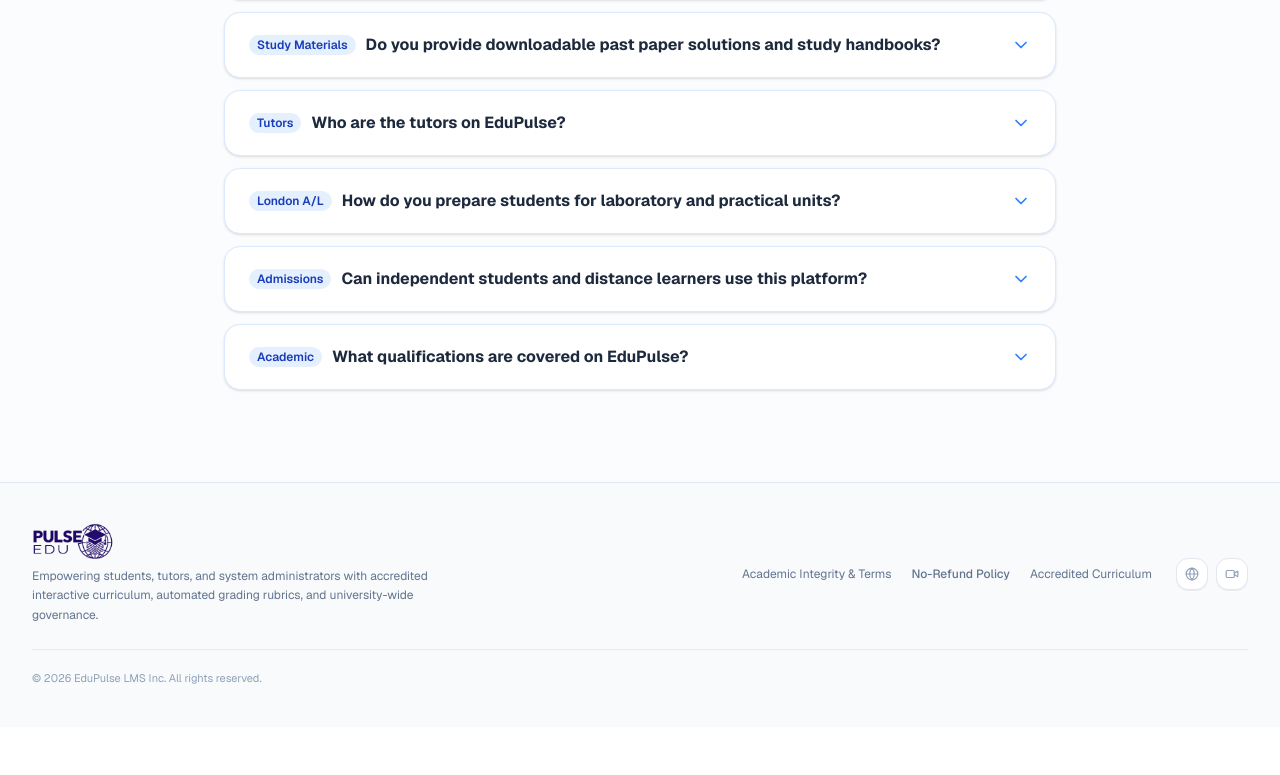
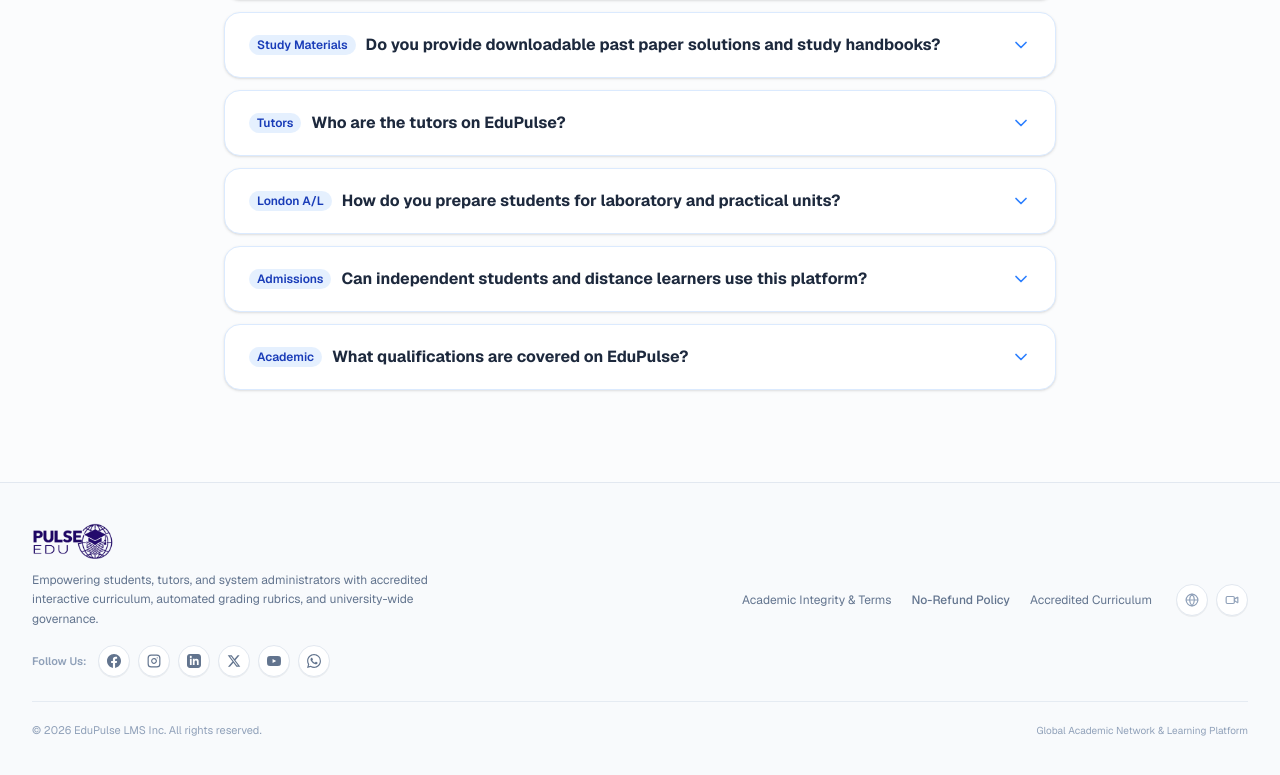
Before and after one commit to yashan223/lms, a Next.js app: page / in a window 1280 px wide. Shown: the part 2602-3377 px from the top of the page. Before the commit the page ends 3329 px from the top, so only its background shows below. Built offline with nearby package versions, Linux system fonts and the light colour scheme; no server answers; the database is empty; what @next/env would draw is missing.

Commit message:
feat(footer): add social media links and branded icons

```diff
--- a/components/layout/Footer.tsx
+++ b/components/layout/Footer.tsx
@@ -4,12 +4,77 @@ import React from "react";
 import Link from "next/link";
 import { Globe, Video } from "lucide-react";
 
+const SOCIAL_LINKS = [
+  {
+    name: "Facebook",
+    href: "https://facebook.com",
+    icon: (props: React.SVGProps<SVGSVGElement>) => (
+      <svg viewBox="0 0 24 24" fill="currentColor" {...props}>
+        <path d="M24 12.073c0-6.627-5.373-12-12-12s-12 5.373-12 12c0 5.99 4.388 10.954 10.125 11.854v-8.385H7.078v-3.47h3.047V9.43c0-3.007 1.792-4.669 4.533-4.669 1.312 0 2.686.235 2.686.235v2.953H15.83c-1.491 0-1.956.925-1.956 1.874v2.25h3.328l-.532 3.47h-2.796v8.385C19.612 23.027 24 18.062 24 12.073z" />
+      </svg>
+    ),
+    hoverClass: "hover:text-[#1877F2] hover:border-[#1877F2]/40 hover:bg-blue-50/50",
+  },
+  {
+    name: "Instagram",
+    href: "https://instagram.com",
+    icon: (props: React.SVGProps<SVGSVGElement>) => (
+      <svg viewBox="0 0 24 24" fill="none" stroke="currentColor" strokeWidth="2" strokeLinecap="round" strokeLinejoin="round" {...props}>
+        <rect width="20" height="20" x="2" y="2" rx="5" ry="5" />
+        <path d="M16 11.37A4 4 0 1 1 12.63 8 4 4 0 0 1 16 11.37z" />
+        <line x1="17.5" x2="17.51" y1="6.5" y2="6.5" />
+      </svg>
+    ),
+    hoverClass: "hover:text-[#E4405F] hover:border-[#E4405F]/40 hover:bg-pink-50/50",
+  },
+  {
+    name: "LinkedIn",
+    href: "https://linkedin.com",
+    icon: (props: React.SVGProps<SVGSVGElement>) => (
+      <svg viewBox="0 0 24 24" fill="currentColor" {...props}>
+        <path d="M19 0h-14c-2.761 0-5 2.239-5 5v14c0 2.761 2.239 5 5 5h14c2.762 0 5-2.239 5-5v-14c0-2.761-2.238-5-5-5zm-11 19h-3v-11h3v11zm-1.5-12.268c-.966 0-1.75-.79-1.75-1.764s.784-1.764 1.75-1.764 1.75.79 1.75 1.764-.783 1.764-1.75 1.764zm13.5 12.268h-3v-5.604c0-3.368-4-3.113-4 0v5.604h-3v-11h3v1.765c1.396-2.586 7-2.777 7 2.476v6.759z" />
+      </svg>
+    ),
+    hoverClass: "hover:text-[#0A66C2] hover:border-[#0A66C2]/40 hover:bg-blue-50/50",
+  },
+  {
+    name: "X (Twitter)",
+    href: "https://x.com",
+    icon: (props: React.SVGProps<SVGSVGElement>) => (
+      <svg viewBox="0 0 24 24" fill="currentColor" {...props}>
+        <path d="M18.244 2.25h3.308l-7.227 8.26 8.502 11.24H16.17l-5.214-6.817L4.99 21.75H1.68l7.73-8.835L1.254 2.25H8.08l4.713 6.231zm-1.161 17.52h1.833L7.084 4.126H5.117z" />
+      </svg>
+    ),
+    hoverClass: "hover:text-slate-900 hover:border-slate-400 hover:bg-slate-100/60",
+  },
+  {
+    name: "YouTube",
+    href: "https://youtube.com",
+    icon: (props: React.SVGProps<SVGSVGElement>) => (
+      <svg viewBox="0 0 24 24" fill="currentColor" {...props}>
+        <path d="M23.498 6.186a3.016 3.016 0 0 0-2.122-2.136C19.505 3.545 12 3.545 12 3.545s-7.505 0-9.377.505A3.017 3.017 0 0 0 .502 6.186C0 8.07 0 12 0 12s0 3.93.502 5.814a3.016 3.016 0 0 0 2.122 2.136c1.871.505 9.376.505 9.376.505s7.505 0 9.377-.505a3.015 3.015 0 0 0 2.122-2.136C24 15.93 24 12 24 12s0-3.93-.502-5.814zM9.545 15.568V8.432L15.818 12l-6.273 3.568z" />
+      </svg>
+    ),
+    hoverClass: "hover:text-[#FF0000] hover:border-[#FF0000]/40 hover:bg-red-50/50",
+  },
+  {
+    name: "WhatsApp",
+    href: "https://wa.me",
+    icon: (props: React.SVGProps<SVGSVGElement>) => (
+      <svg viewBox="0 0 24 24" fill="currentColor" {...props}>
+        <path d="M17.472 14.382c-.297-.149-1.758-.867-2.03-.967-.273-.099-.471-.148-.67.15-.197.297-.767.966-.94 1.164-.173.199-.347.223-.644.075-.297-.15-1.255-.463-2.39-1.475-.883-.788-1.48-1.761-1.653-2.059-.173-.297-.018-.458.13-.606.134-.133.298-.347.446-.52.149-.174.198-.298.298-.497.099-.198.05-.371-.025-.52-.075-.149-.669-1.612-.916-2.207-.242-.579-.487-.5-.669-.51-.173-.008-.371-.01-.57-.01-.198 0-.52.074-.792.372-.272.297-1.04 1.016-1.04 2.479 0 1.462 1.065 2.875 1.213 3.074.149.198 2.096 3.2 5.077 4.487.709.306 1.262.489 1.694.625.712.227 1.36.195 1.871.118.571-.085 1.758-.719 2.006-1.413.248-.694.248-1.289.173-1.413-.074-.124-.272-.198-.57-.347m-5.421 7.403h-.004a9.87 9.87 0 01-5.031-1.378l-.361-.214-3.741.982.998-3.648-.235-.374a9.86 9.86 0 01-1.51-5.26c.001-5.45 4.436-9.884 9.888-9.884 2.64 0 5.122 1.03 6.988 2.898a9.825 9.825 0 012.893 6.994c-.003 5.45-4.437 9.89-9.884 9.89m8.413-18.297A11.815 11.815 0 0012.05 0C5.495 0 .16 5.335.157 11.892c0 2.096.547 4.142 1.588 5.945L.057 24l6.305-1.654a11.882 11.882 0 005.683 1.448h.005c6.554 0 11.89-5.335 11.893-11.893a11.821 11.821 0 00-3.48-8.413z" />
+      </svg>
+    ),
+    hoverClass: "hover:text-[#25D366] hover:border-[#25D366]/40 hover:bg-emerald-50/50",
+  },
+];
+
 export function Footer() {
   return (
     <footer className="bg-slate-50 border-t border-slate-200 text-slate-600">
       <div className="max-w-7xl mx-auto px-4 sm:px-6 lg:px-8 py-8 sm:py-10">
         <div className="flex flex-col md:flex-row md:items-center justify-between gap-6">
-          <div className="space-y-2 max-w-md">
+          <div className="space-y-3 max-w-md">
             <Link href="/" className="inline-flex items-center gap-2 group">
               <img
                 src="/logo-wide.png"
@@ -20,6 +85,26 @@ export function Footer() {
             <p className="text-xs text-slate-500 leading-relaxed">
               Empowering students, tutors, and system administrators with accredited interactive curriculum, automated grading rubrics, and university-wide governance.
             </p>
+            {/* Social media links */}
+            <div className="flex items-center gap-2 pt-1 flex-wrap">
+              <span className="text-[11px] font-semibold text-slate-400 mr-1">Follow Us:</span>
+              {SOCIAL_LINKS.map((item) => {
+                const Icon = item.icon;
+                return (
+                  <a
+                    key={item.name}
+                    href={item.href}
+                    target="_blank"
+                    rel="noreferrer"
+                    className={`w-8 h-8 rounded-xl bg-white border border-slate-200 text-slate-500 flex items-center justify-center transition-all shadow-2xs hover:scale-105 ${item.hoverClass}`}
+                    aria-label={item.name}
+                    title={item.name}
+                  >
+                    <Icon className="w-3.5 h-3.5" />
+                  </a>
+                );
+              })}
+            </div>
           </div>
 
           <div className="flex flex-col sm:flex-row sm:items-center gap-4 sm:gap-6 text-xs text-slate-500">
@@ -40,7 +125,7 @@ export function Footer() {
                 href="https://edupulse.uk"
                 target="_blank"
                 rel="noreferrer"
-                className="w-8 h-8 rounded-lg bg-white border border-slate-200 flex items-center justify-center hover:text-blue-600 hover:border-blue-300 transition-colors shadow-2xs"
+                className="w-8 h-8 rounded-xl bg-white border border-slate-200 flex items-center justify-center hover:text-blue-600 hover:border-blue-300 hover:bg-blue-50/50 transition-all shadow-2xs hover:scale-105"
                 aria-label="Global Network"
                 title="Global Academic Network"
               >
@@ -48,7 +133,7 @@ export function Footer() {
               </a>
               <Link
                 href="/classes"
-                className="w-8 h-8 rounded-lg bg-white border border-slate-200 flex items-center justify-center hover:text-blue-600 hover:border-blue-300 transition-colors shadow-2xs"
+                className="w-8 h-8 rounded-xl bg-white border border-slate-200 flex items-center justify-center hover:text-blue-600 hover:border-blue-300 hover:bg-blue-50/50 transition-all shadow-2xs hover:scale-105"
                 aria-label="Courses"
                 title="Accredited Classes"
               >
@@ -60,6 +145,9 @@ export function Footer() {
 
         <div className="mt-6 pt-5 border-t border-slate-200/80 flex flex-col sm:flex-row items-center justify-between gap-3 text-[11px] text-slate-400">
           <p>© {new Date().getFullYear()} EduPulse LMS Inc. All rights reserved.</p>
+          <div className="flex items-center gap-2">
+            <span className="text-[10px] text-slate-400">Global Academic Network &amp; Learning Platform</span>
+          </div>
         </div>
       </div>
     </footer>
```
